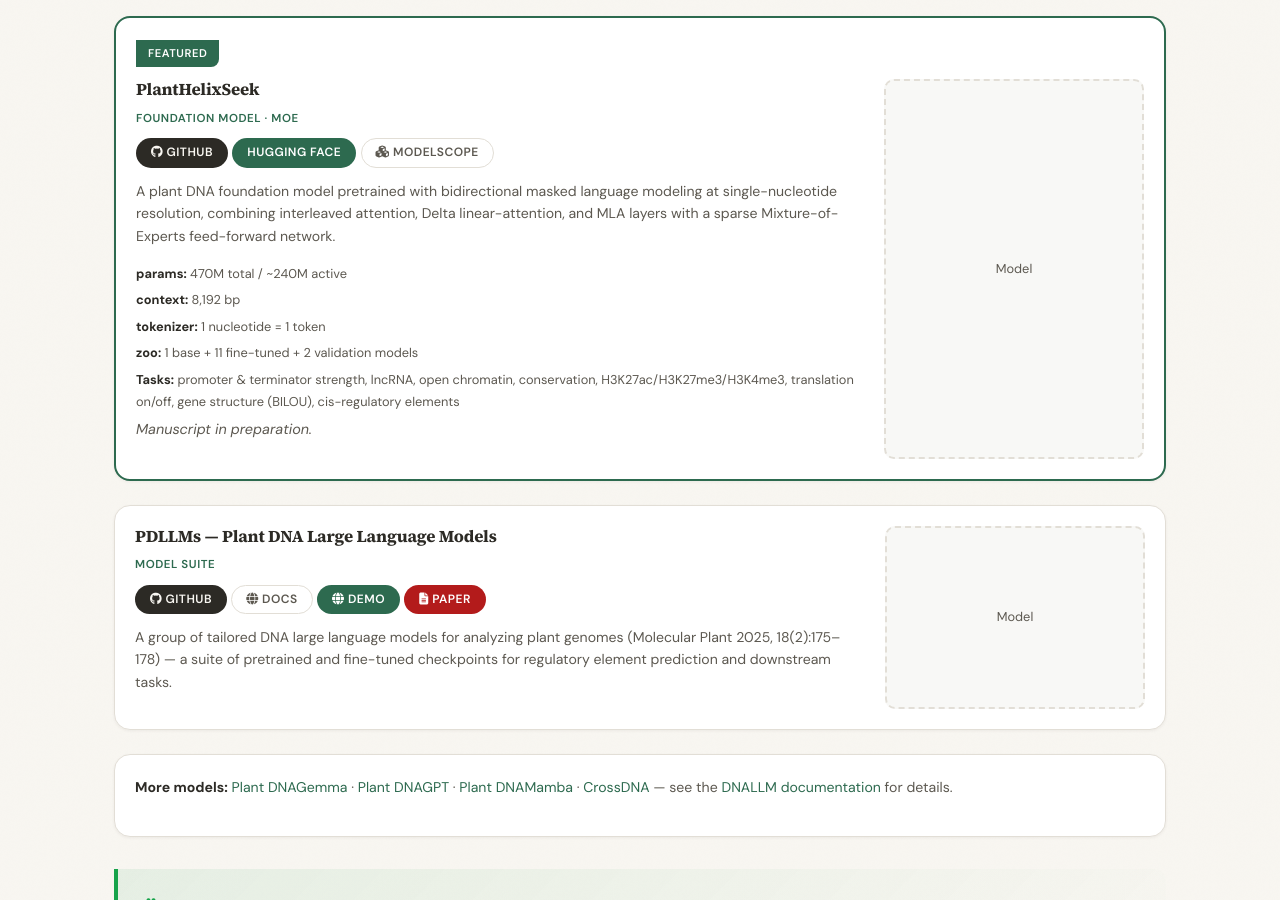
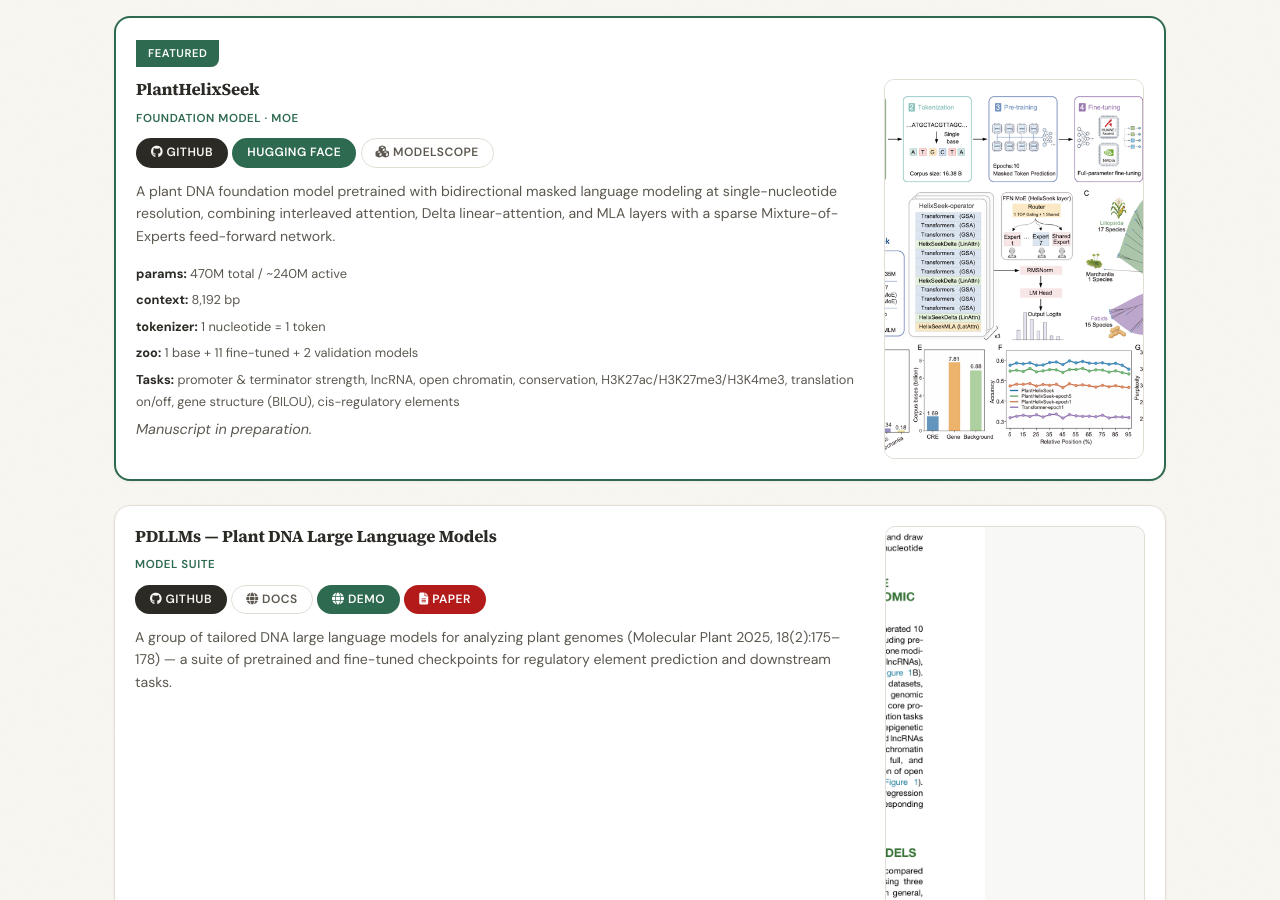
Before and after one commit to zhangtaolab/zhangtaolab.github.io, a Jekyll site: the page built from _pages/models.md, in a window 1280 px wide and 900 px high, scrolled down 268 px. Built offline with Jekyll 4.4.1, drawn with Linux system fonts in a browser that asks for light colours; a style sheet for code colours, icons or effects is not loaded.

Commit message:
feat(quick/models): paper figures as card thumbnails on /models/
- images/models/{plantelixseek,pdllms}-fig1.png: byte-identical copies of the two staged paper figures (new images/models/ dir, sibling of research/software/team)
- _data/models.yml: optional image/image_alt schema (documented in header comment) on both entries — PlantHelixSeek Fig 1 + PDLLMs Fig 1
- _pages/models.md: card loop renders .software-thumb img (relative_url/alt/loading=lazy) when image present, dashed placeholder fallback otherwise; zero SCSS changes

```diff
--- a/_data/models.yml
+++ b/_data/models.yml
@@ -10,6 +10,8 @@
 #   tasks       (optional)  list, rendered as one comma-joined line
 #   links       (optional)  map, keys github/huggingface/modelscope/docs/demo/paper — one button per present key, fixed display order
 #   note        (optional)  trailing italic line
+#   image       (optional)  absolute site path to the card thumbnail, rendered through the relative_url filter
+#   image_alt   (optional)  accessibility alt text for the thumbnail
 # =============================================================
 - name: "PlantHelixSeek"
   tag: "Foundation Model · MoE"
@@ -34,6 +36,8 @@
     huggingface: "https://huggingface.co/zhangtaolab"
     modelscope: "https://modelscope.cn/organization/zhangtaolab"
   note: "Manuscript in preparation."
+  image: "/images/models/plantelixseek-fig1.png"
+  image_alt: "PlantHelixSeek overview: pretraining corpus, HelixSeek architecture and benchmarks"
 
 - name: "PDLLMs — Plant DNA Large Language Models"
   tag: "Model Suite"
@@ -43,3 +47,5 @@
     docs: "https://zhangtaolab.org/Plant_DNA_LLMs/"
     demo: "https://finetune.plantllm.org"
     paper: "https://doi.org/10.1016/j.molp.2024.12.006"
+  image: "/images/models/pdllms-fig1.png"
+  image_alt: "PDLLMs overview: promoter and terminator architecture, model comparison and pretraining corpus"
--- a/_pages/models.md
+++ b/_pages/models.md
@@ -65,7 +65,7 @@
 <p class="pub-authors" style="font-size: 0.9rem;"><em>{{ model.note }}</em></p>
 {% endif %}
 </div>
-<div class="software-thumb-placeholder">Model</div>
+{% if model.image %}<div class="software-thumb"><img src="{{ model.image | relative_url }}" alt="{{ model.image_alt }}" loading="lazy"></div>{% else %}<div class="software-thumb-placeholder">Model</div>{% endif %}
 </div>
 </div>
 {% endfor %}
```
Also changed, not shown: images/models/pdllms-fig1.png (added), images/models/plantelixseek-fig1.png (added).
